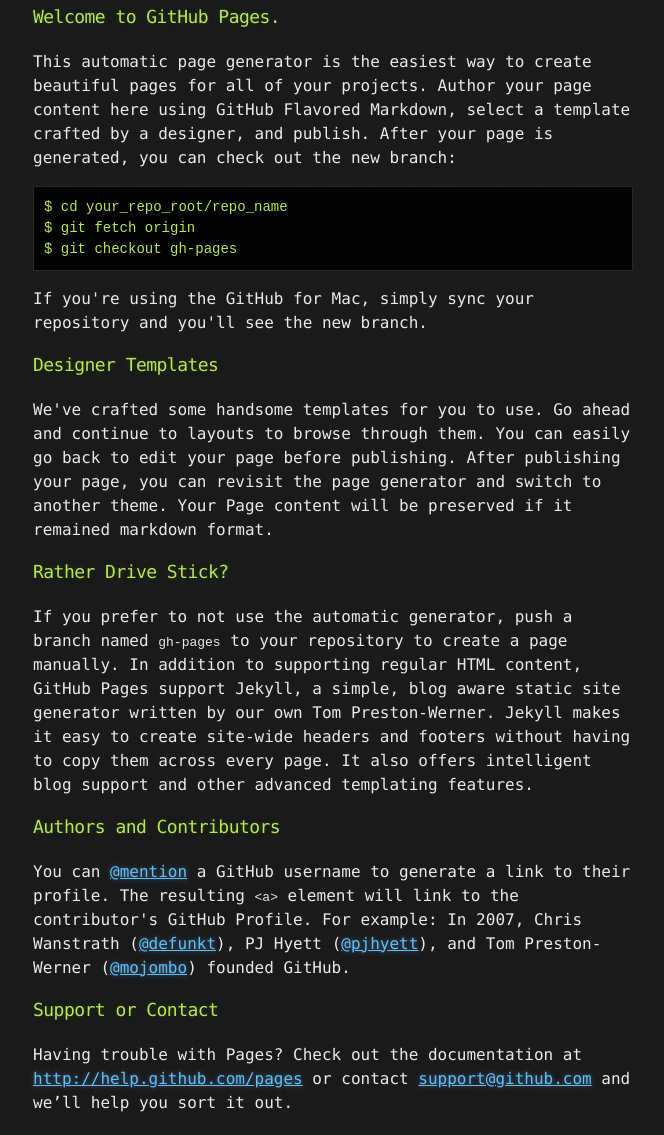
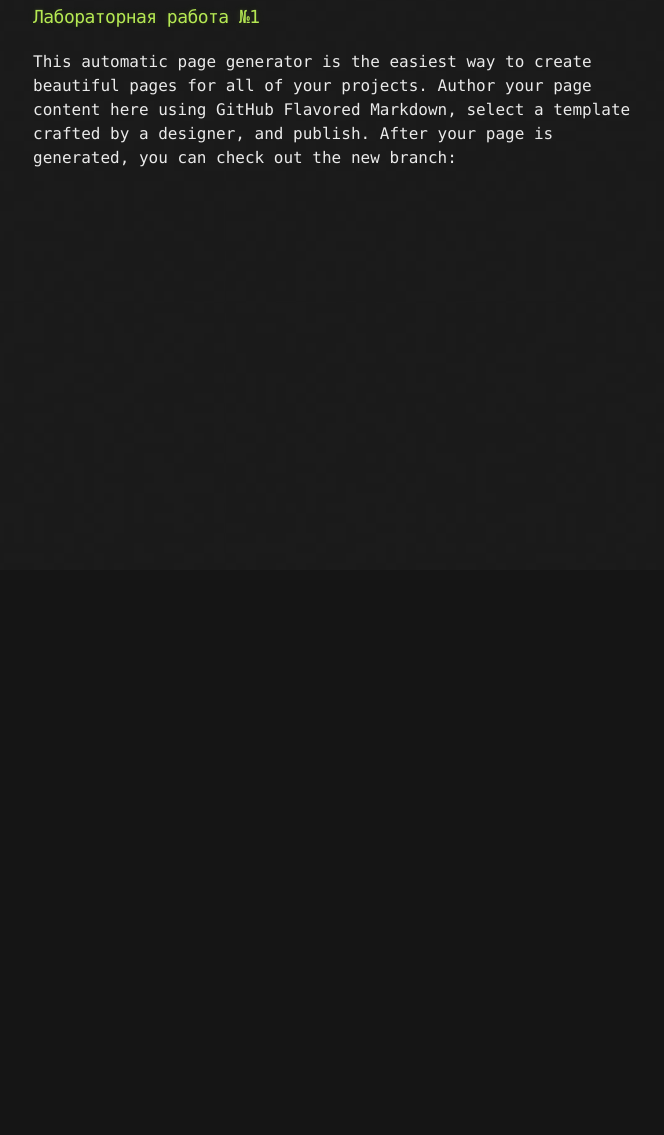
Before and after one commit to Ar7ur8aymur/resume, a plain HTML site: page index.html in a window 1280 px wide. Shown: the part 230-1365 px from the top of the page, without its empty margins (307-971 px from the left). After the commit the page ends 800 px from the top, so only its background shows below. Drawn offline with Linux system fonts and the light colour scheme.

Commit message:
Update index.html

```diff
--- a/index.html
+++ b/index.html
@@ -29,36 +29,10 @@
     <div class="container">
       <section id="main_content">
         <h3>
-<a name="welcome-to-github-pages" class="anchor" href="#welcome-to-github-pages"><span class="octicon octicon-link"></span></a>Welcome to GitHub Pages.</h3>
+<a name="welcome-to-github-pages" class="anchor" href="#welcome-to-github-pages"><span class="octicon octicon-link"></span></a>Лабораторная работа №1</h3>
 
 <p>This automatic page generator is the easiest way to create beautiful pages for all of your projects. Author your page content here using GitHub Flavored Markdown, select a template crafted by a designer, and publish. After your page is generated, you can check out the new branch:</p>
 
-<pre><code>$ cd your_repo_root/repo_name
-$ git fetch origin
-$ git checkout gh-pages
-</code></pre>
-
-<p>If you're using the GitHub for Mac, simply sync your repository and you'll see the new branch.</p>
-
-<h3>
-<a name="designer-templates" class="anchor" href="#designer-templates"><span class="octicon octicon-link"></span></a>Designer Templates</h3>
-
-<p>We've crafted some handsome templates for you to use. Go ahead and continue to layouts to browse through them. You can easily go back to edit your page before publishing. After publishing your page, you can revisit the page generator and switch to another theme. Your Page content will be preserved if it remained markdown format.</p>
-
-<h3>
-<a name="rather-drive-stick" class="anchor" href="#rather-drive-stick"><span class="octicon octicon-link"></span></a>Rather Drive Stick?</h3>
-
-<p>If you prefer to not use the automatic generator, push a branch named <code>gh-pages</code> to your repository to create a page manually. In addition to supporting regular HTML content, GitHub Pages support Jekyll, a simple, blog aware static site generator written by our own Tom Preston-Werner. Jekyll makes it easy to create site-wide headers and footers without having to copy them across every page. It also offers intelligent blog support and other advanced templating features.</p>
-
-<h3>
-<a name="authors-and-contributors" class="anchor" href="#authors-and-contributors"><span class="octicon octicon-link"></span></a>Authors and Contributors</h3>
-
-<p>You can <a href="https://github.com/blog/821" class="user-mention">@mention</a> a GitHub username to generate a link to their profile. The resulting <code>&lt;a&gt;</code> element will link to the contributor's GitHub Profile. For example: In 2007, Chris Wanstrath (<a href="https://github.com/defunkt" class="user-mention">@defunkt</a>), PJ Hyett (<a href="https://github.com/pjhyett" class="user-mention">@pjhyett</a>), and Tom Preston-Werner (<a href="https://github.com/mojombo" class="user-mention">@mojombo</a>) founded GitHub.</p>
-
-<h3>
-<a name="support-or-contact" class="anchor" href="#support-or-contact"><span class="octicon octicon-link"></span></a>Support or Contact</h3>
-
-<p>Having trouble with Pages? Check out the documentation at <a href="http://help.github.com/pages">http://help.github.com/pages</a> or contact <a href="mailto:support@github.com">support@github.com</a> and we’ll help you sort it out.</p>
       </section>
     </div>
 
```
